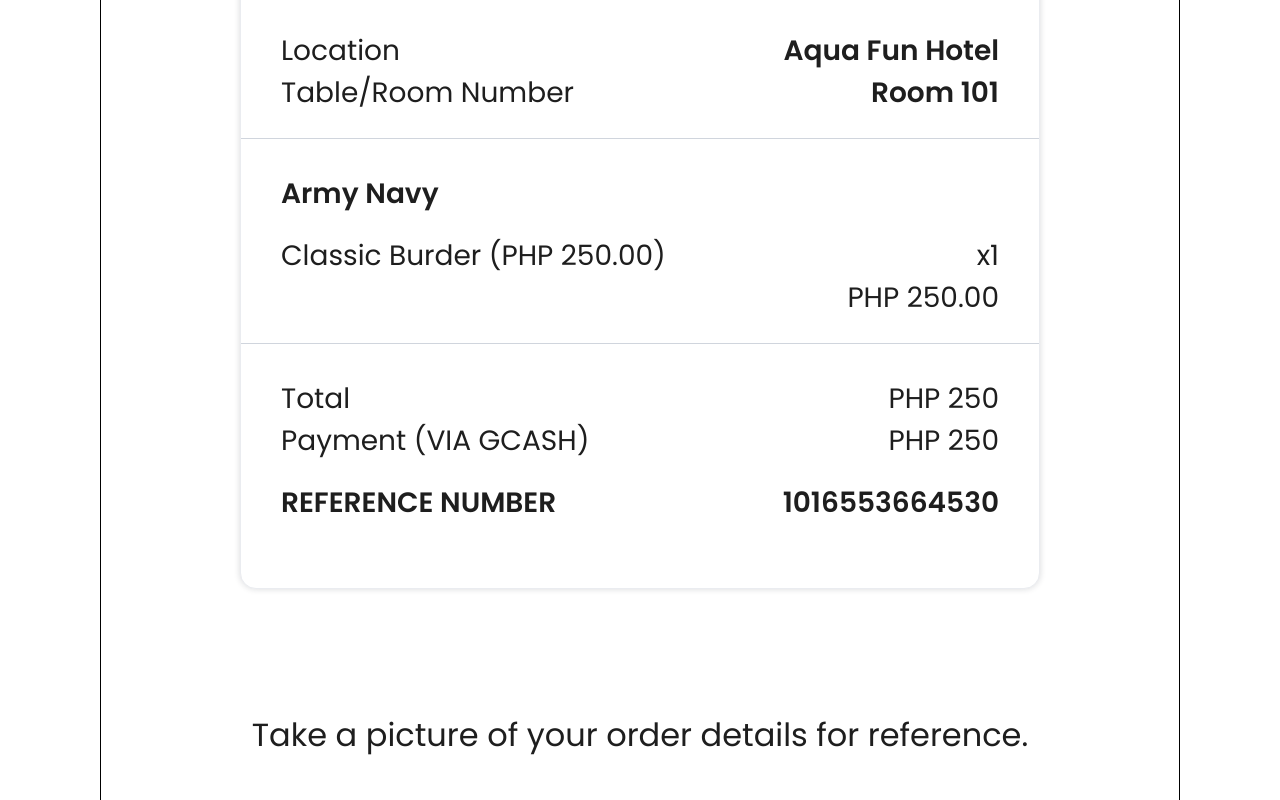
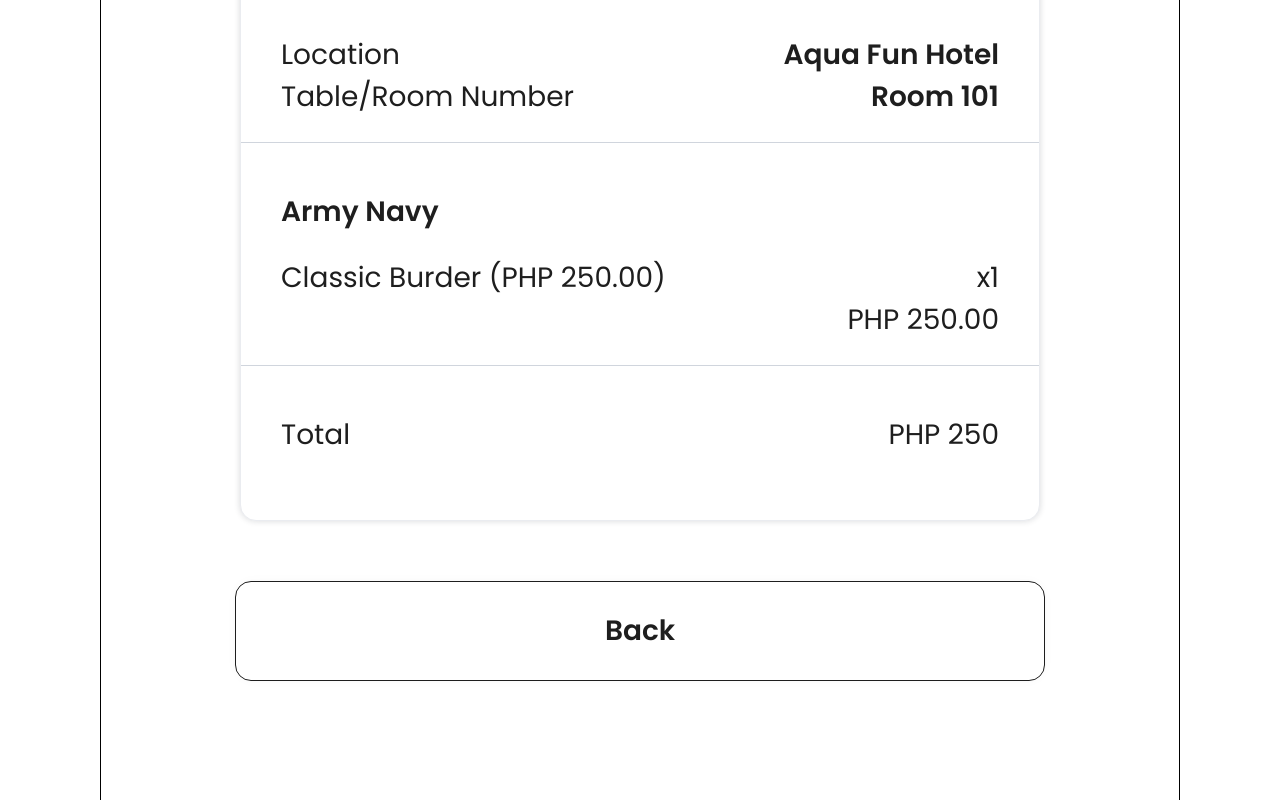
Before and after one commit to camaya-softdev/ordering-kiosk, a React (Vite) app in the folder frontend/app/ordering-kiosk/: page / in a window 1280 px wide. Shown: the part 820-1620 px from the top of the page. Built offline with nearby package versions, Linux system fonts and the light colour scheme; no server answers.

Commit message:
Order pending page

```diff
--- /dev/null
+++ b/frontend/app/ordering-kiosk/src/Pages/OrderPending/OrderPending.module.css
@@ -0,0 +1,178 @@
+:root {
+    --default-font-family: -apple-system, BlinkMacSystemFont, "Segoe UI", Roboto,
+        Ubuntu, "Helvetica Neue", Helvetica, Arial, "PingFang SC",
+        "Hiragino Sans GB", "Microsoft Yahei UI", "Microsoft Yahei",
+        "Source Han Sans CN", sans-serif;
+}
+
+.mainContainer {
+    overflow: hidden;
+}
+
+.mainContainer,
+.mainContainer * {
+    box-sizing: border-box;
+}
+
+.mainContainer {
+    display: flex;
+    flex-direction: column;
+    width: 1080px;
+    justify-content: center;
+    align-items: center;
+    gap: 60px;
+    margin-top: 100px;
+}
+
+.prcdOutlet p {
+    width: 720px;
+    height: 104px;
+    margin: 0 auto;
+    color: #1e1e1e;
+    font-family: Poppins, var(--default-font-family);
+    font-size: 32px;
+    font-weight: 400;
+    line-height: 52px;
+    text-align: center;
+}
+
+.OrderContent {
+    display: flex;
+    flex-direction: column;
+    justify-content: space-between;
+    align-items: center;
+    gap: 24px;
+    position: relative;
+    width: 800px;
+    margin: 0 auto;
+    padding: 0 0 40px 0;
+    background: #ffffff;
+    border: 1px solid #eaecf0;
+    overflow: hidden;
+    border-radius: 16px;
+    box-shadow: 0 0 6px 0 rgba(16, 24, 40, 0.16);
+
+}
+
+.pOrderConfirm {
+    display: flex;
+    flex-direction: column;
+    align-items: center;
+    gap: 32px;
+}
+
+.pOrderConfirm p {
+    margin: 0 auto;
+    color: #1e1e1e;
+    font-family: Poppins, var(--default-font-family);
+    font-size: 48px;
+    font-weight: 600;
+}
+
+.frstCol {
+    padding: 40px 40px 20px 40px;
+    color: #1e1e1e;
+    font-family: Poppins, var(--default-font-family);
+    font-size: 36px;
+    font-weight: 600;
+    width: 100%;
+    border-bottom: 1px solid #D0D5DD;
+}
+
+.flexStyle {
+    display: flex;
+    flex-direction: column;
+}
+
+.flexStyle, .flexStyleFirst {
+    display: flex;
+    color: #1e1e1e;
+    width: 100%;
+    font-family: Poppins, var(--default-font-family);
+    font-size: 28px;
+    font-weight: 400;
+    align-items: center;
+    justify-content: space-between;
+    border-bottom: 1px solid #D0D5DD;
+    padding: 24px 40px 24px 40px;
+    gap: 24px;
+}
+
+.OrderContent span {
+    font-weight: 600;
+}
+
+.flexStyleFirstChld {
+    color: #1e1e1e;
+    width: 100%;
+    font-family: Poppins, var(--default-font-family);
+    font-size: 28px;
+    font-weight: 400;
+    display: flex;
+    align-items: center;
+    justify-content: space-between;
+}
+
+.flexStyleLastChld {
+    color: #1e1e1e;
+    width: 100%;
+    font-family: Poppins, var(--default-font-family);
+    font-size: 28px;
+    font-weight: 400;
+    display: flex;
+    align-items: center;
+    justify-content: space-between;
+    margin-top: 20px;
+}
+
+.flexStyleScndChld {
+    width: 100%;
+    display: flex;
+    flex-direction: column;
+}
+
+.flexStyle:last-child {
+    border: none;
+}
+
+.paragraphMsg {
+    color: #1e1e1e;
+    font-family: Poppins, var(--default-font-family);
+    font-size: 32px;
+    font-weight: 400;
+    line-height: 52px;
+    margin-bottom: 120px;
+    width: 75%;
+}
+
+.flexStyleChild {
+    display: flex;
+    align-items: center;
+    justify-content: space-between;
+}
+
+.overAllTotal {
+    text-align: right;
+}
+
+.footer {
+    background: var(--Gradient, linear-gradient(90deg, #FFE698 0%, #FD3C00 100%));
+}
+
+.backButton {
+    cursor: pointer;
+    height: 100%;
+    width: 100%;
+    display: flex;
+    justify-content: center;
+    align-items: center;
+}
+
+.title {
+    color: #FFF;
+    font-family: Poppins;
+    font-size: 48px;
+    font-style: normal;
+    font-weight: 700;
+    line-height: 28px;
+}
--- /dev/null
+++ b/frontend/app/ordering-kiosk/src/Pages/OrderPending/index.jsx
@@ -0,0 +1,81 @@
+import React from "react";
+import style from "./OrderPending.module.css";
+import FooterLayout from "../../layout/FooterLayout";
+import CamayaLogo from "../../assets/camaya-logo.svg";
+import ClockIcon from "../../assets/ClockIcon.svg";
+import Button from "../../components/Common/Button";
+
+const OrderPending = () => {
+  return (
+    <div>
+      <div className={style.mainContainer}>
+        <div className={style.pOrderConfirm}>
+          <img src={ClockIcon} />
+          <p>Order Pending...</p>
+        </div>
+        <div className={style.prcdOutlet}>
+          <p>
+            Kindly take a picture of your order details for reference then
+            proceed to <span>Army Navy</span> to pay.
+          </p>
+        </div>
+        <div className={style.OrderContent}>
+          <div className={style.frstCol}>Order Details</div>
+          <div className={style.flexStyleFirst}>
+            <p>Order number</p>
+            <span>12</span>
+          </div>
+          <div className={style.flexStyle}>
+            <div className={style.flexStyleFirstChld}>
+              <p>Order number</p>
+              <span>12</span>
+            </div>
+            <div className={style.flexStyleScndChld}>
+              <div className={style.flexStyleChild}>
+                <p>Location</p>
+                <span>Aqua Fun Hotel</span>
+              </div>
+              <div className={style.flexStyleChild}>
+                <p>Table/Room Number</p>
+                <span>Room 101</span>
+              </div>
+            </div>
+          </div>
+          <div className={style.flexStyle}>
+            <div className={style.flexStyleFirstChld}>
+              <span>Army Navy</span>
+            </div>
+            <div className={style.flexStyleScndChld}>
+              <div className={style.flexStyleChild}>
+                <p>Classic Burder (PHP 250.00)</p>
+                <p>x1</p>
+              </div>
+              <p className={style.overAllTotal}>PHP 250.00</p>
+            </div>
+          </div>
+          <div className={style.flexStyle}>
+            <div className={style.flexStyleScndChld}>
+              <div className={style.flexStyleChild}>
+                <p>Total</p>
+                <p>PHP 250</p>
+              </div>
+            </div>
+          </div>
+        </div>
+        <div className={style.paragraphMsg}>
+          <Button type="white" style={{ width: "100%" }}>
+            Back
+          </Button>
+        </div>
+      </div>
+      <FooterLayout className={style.footer}>
+        <img src={CamayaLogo} />
+        <div className={style.backButton}>
+          <span className={style.title}>Back to home</span>
+        </div>
+      </FooterLayout>
+    </div>
+  );
+};
+
+export default OrderPending;
--- a/frontend/app/ordering-kiosk/src/layout/MainLayout/index.jsx
+++ b/frontend/app/ordering-kiosk/src/layout/MainLayout/index.jsx
@@ -8,6 +8,7 @@
 import OrderSummary from "../../Pages/OrderSummary";
 import PaymentOptions from "../../Pages/PaymentOptions";
 import OrderConfirmed from "../../Pages/OrderConfirmed";
+import OrderPending from "../../Pages/OrderPending";
 
 function stylized(WrappedComponent) {
   const StylizedComponent = function (props) {
@@ -40,6 +41,8 @@
       return stylized(OrderSummary)();
     case 6:
       return stylized(PaymentOptions)();
+    case 8:
+      return stylized(OrderPending)();
     case 9:
       return stylized(OrderConfirmed)();
     default:
--- a/frontend/app/ordering-kiosk/src/store/order/orderSlice.js
+++ b/frontend/app/ordering-kiosk/src/store/order/orderSlice.js
@@ -4,7 +4,7 @@
 const orderSlice = createSlice({
   name: 'order',
   initialState: {
-    orderStep: 9,
+    orderStep: 8,
     selectedOutlet: null,
     selectedCategory: null,
     selectedProducts: []
```
Also changed, not shown: frontend/app/ordering-kiosk/src/assets/ClockIcon.svg (added).
